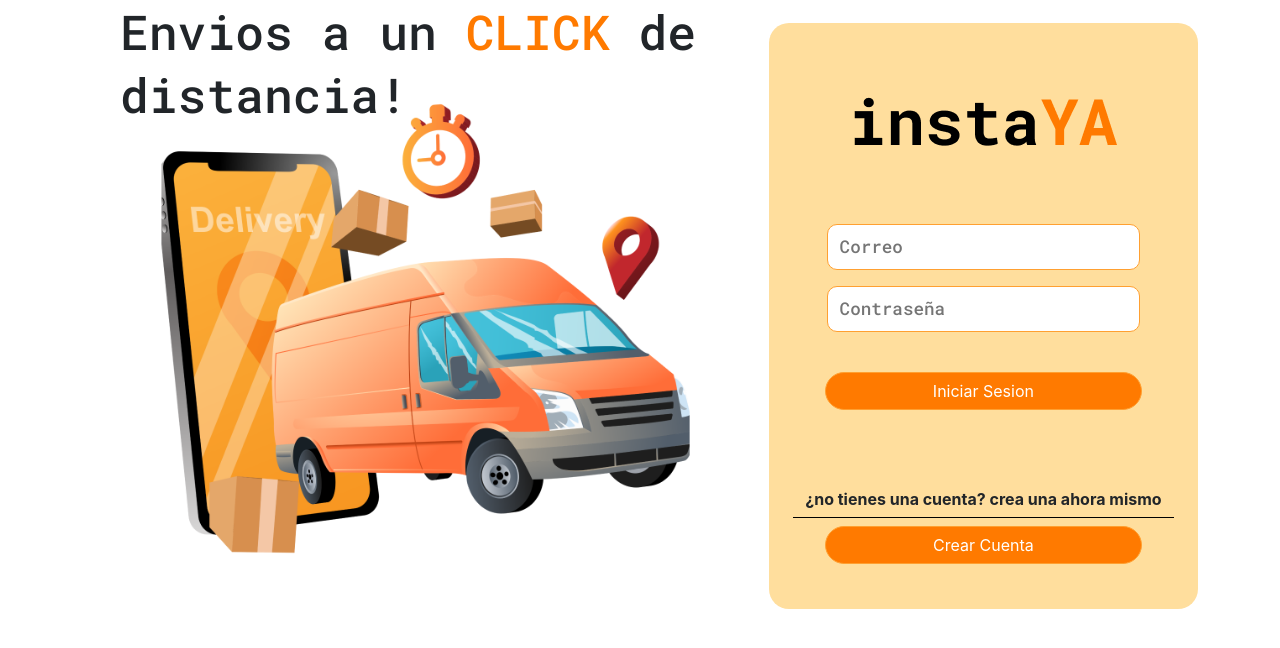
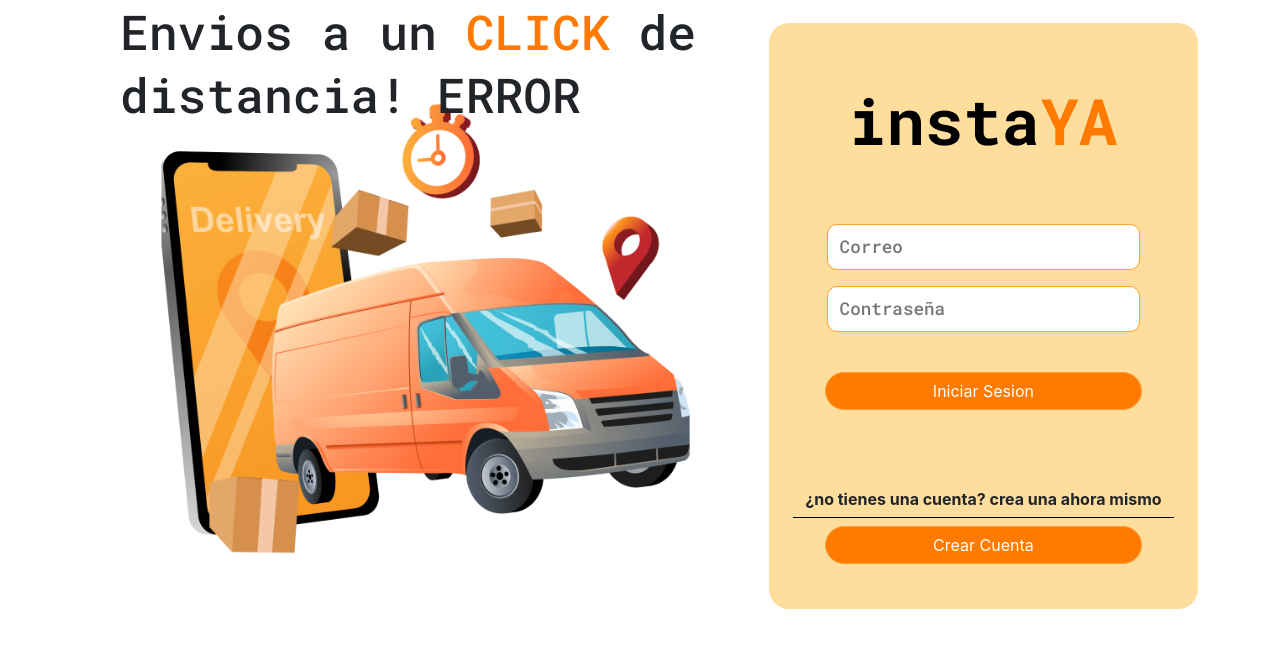
Before and after one commit to NicGual/demo_2, a React (Create React App) app in the folder app/: page /login in a window 1280 px wide. Shown: the top 648 px of the page. Built offline with nearby package versions, Linux system fonts and the light colour scheme.

Commit message:
deploy to production

```diff
--- a/app/src/pages/Login/Login.jsx
+++ b/app/src/pages/Login/Login.jsx
@@ -18,7 +18,7 @@ const Login = () => {
             <div className="login-page d-flex container">
                 <section className="m-8">
                     <div className="frase">
-                        <h2>Envios a un <span>CLICK</span>  de distancia! </h2>
+                        <h2>Envios a un <span>CLICK</span>  de distancia! ERROR </h2>
                     </div>
                     <div className="p-4">
                         <img className="delivery-foto pt-4" src="login-instaya.png" alt="delivery" />
```
